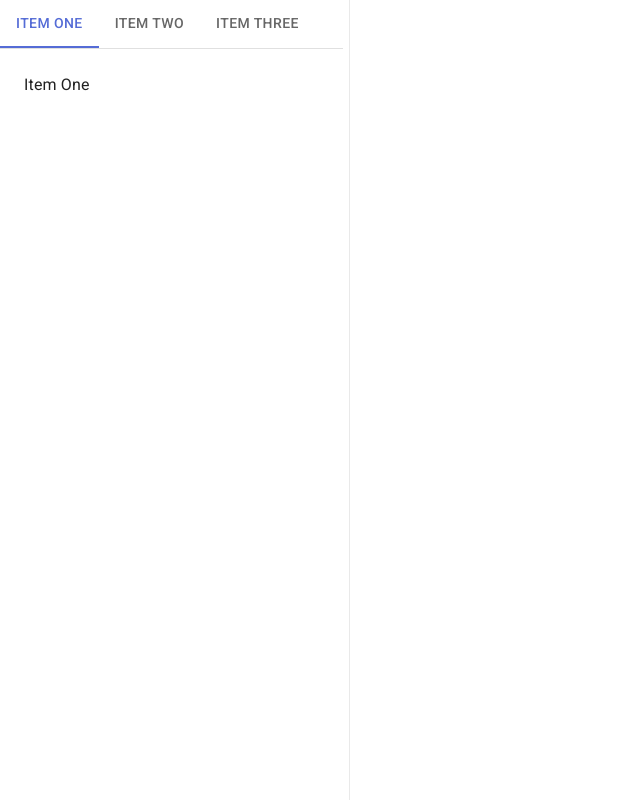
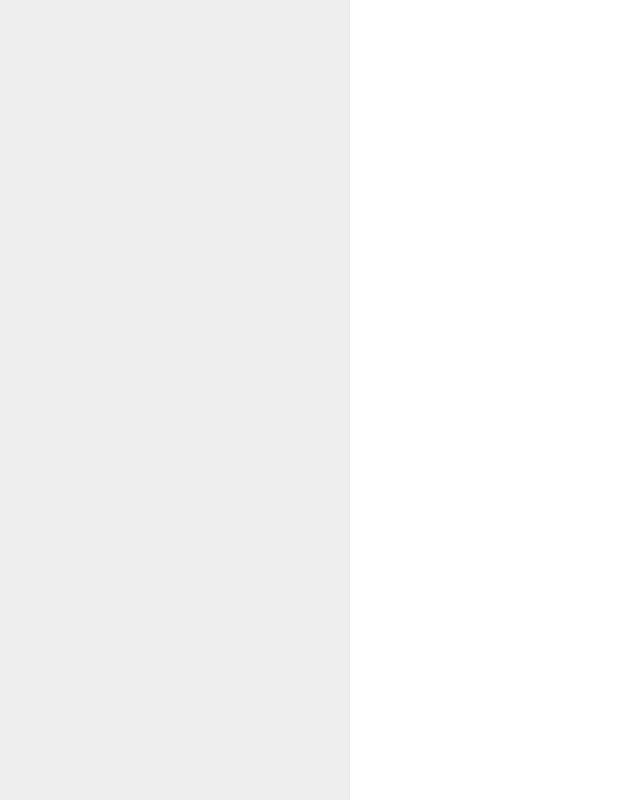
Before and after one commit to quiqr/quiqr-preview-check, a React (Create React App) app: page / in a window 1280 px wide. Shown: the whole page, without its empty margins (0-640 px from the left). Built offline with nearby package versions, Linux system fonts and the light colour scheme.

Commit message:
code cleanup

```diff
--- a/src/App.css
+++ b/src/App.css
@@ -18,9 +18,7 @@ body {
   display: flex;
   border-right: #e9e9e9 1px solid;
   flex-direction: row;
-  background: #ffffff;
-  //box-shadow: -8px 2px 22px -7px rgba(0, 0, 0, 0.25);
-  //border-radius: 10px 0px 0px 10px;
+  background: #eee;
   z-index: 2;
 }
 
@@ -32,8 +30,6 @@ body {
   height: 100vh;
   max-height: 100%;
   background: #ffffff;
-  //box-shadow: 8px 2px 32px -2px rgba(0, 0, 0, 0.25);
-  //border-radius: 0px 10px 10px 0px;
   z-index: 1;
 }
 .app-frame iframe {
--- a/src/App.tsx
+++ b/src/App.tsx
@@ -56,14 +56,43 @@ function Copyright() {
   );
 }
 
-function App() {
-
+function TabsSidePanel(){
 
   const [value, setValue] = React.useState(0);
 
   const handleChange = (event: React.SyntheticEvent, newValue: number) => {
     setValue(newValue);
   };
+
+  return (
+    <React.Fragment>
+
+      <Box sx={{ borderBottom: 1, borderColor: 'divider' }}>
+        <Tabs value={value} onChange={handleChange} aria-label="basic tabs example">
+          <Tab label="Item One" {...a11yProps(0)} />
+          <Tab label="Item Two" {...a11yProps(1)} />
+          <Tab label="Item Three" {...a11yProps(2)} />
+        </Tabs>
+      </Box>
+      <CustomTabPanel value={value} index={0}>
+        Item One
+      </CustomTabPanel>
+      <CustomTabPanel value={value} index={1}>
+        Item Two
+      </CustomTabPanel>
+      <CustomTabPanel value={value} index={2}>
+        Item Three
+      </CustomTabPanel>
+    </React.Fragment>
+  )
+
+
+
+}
+
+function App() {
+
+
   const sidebarRef = useRef(null);
   const [isResizing, setIsResizing] = useState(false);
   const [sidebarWidth, setSidebarWidth] = useState(268);
@@ -106,24 +135,6 @@ function App() {
         onMouseDown={(e) => e.preventDefault()}
       >
         <div className="app-sidebar-content">
-
-          <Box sx={{ borderBottom: 1, borderColor: 'divider' }}>
-            <Tabs value={value} onChange={handleChange} aria-label="basic tabs example">
-              <Tab label="Item One" {...a11yProps(0)} />
-              <Tab label="Item Two" {...a11yProps(1)} />
-              <Tab label="Item Three" {...a11yProps(2)} />
-            </Tabs>
-          </Box>
-          <CustomTabPanel value={value} index={0}>
-            Item One
-          </CustomTabPanel>
-          <CustomTabPanel value={value} index={1}>
-            Item Two
-          </CustomTabPanel>
-          <CustomTabPanel value={value} index={2}>
-            Item Three
-          </CustomTabPanel>
-
         </div>
         <div className="app-sidebar-resizer" onMouseDown={startResizing} />
       </div>
```
